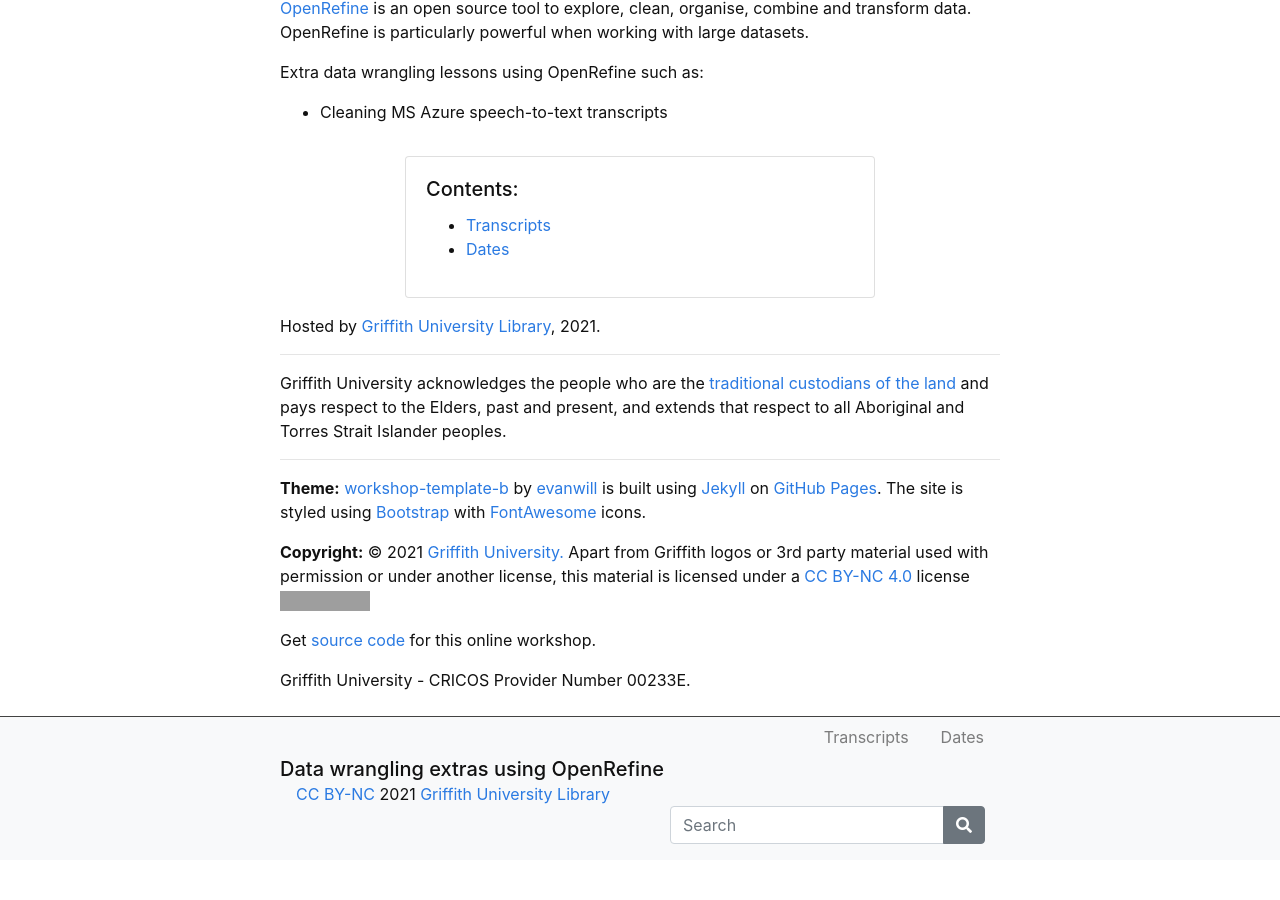
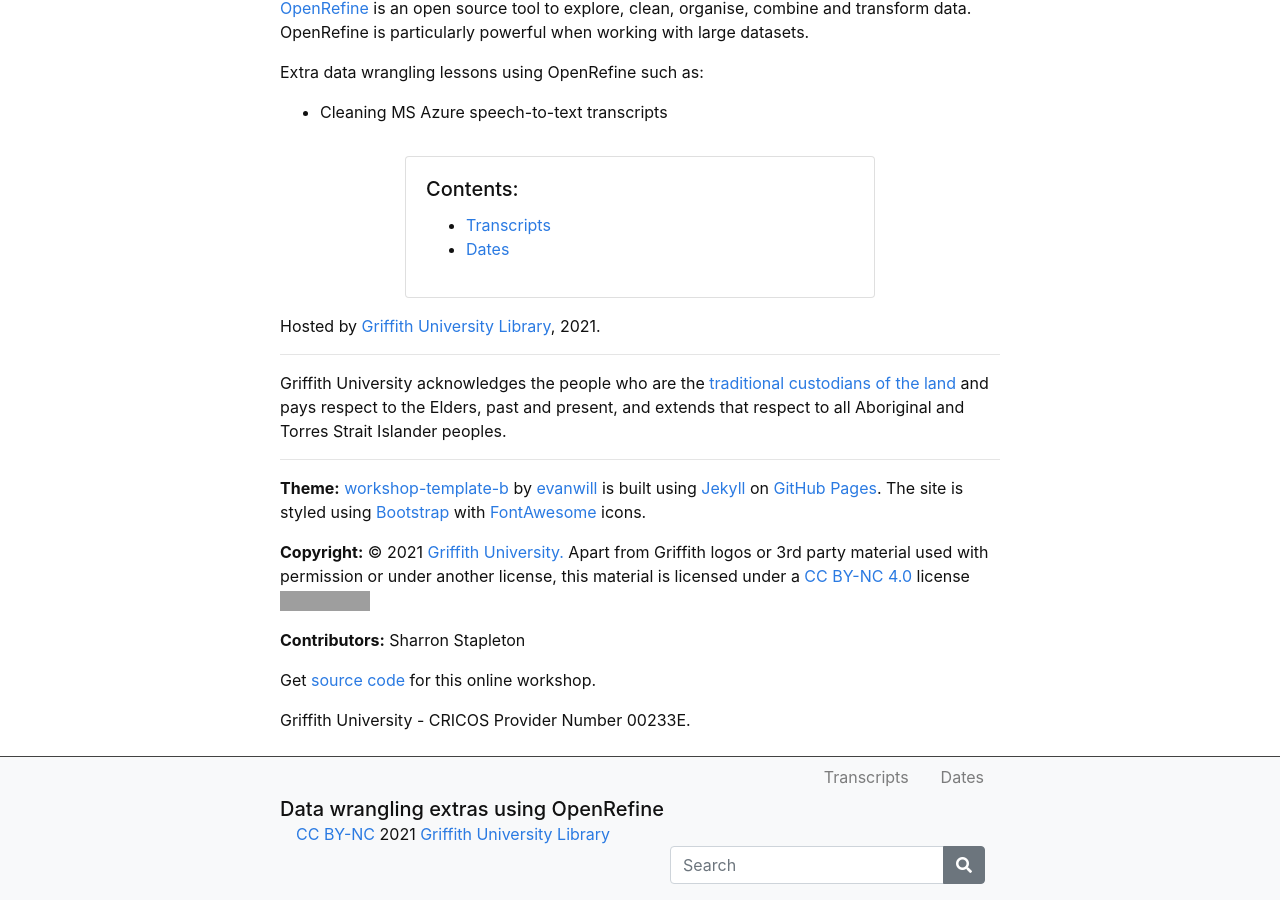
Before and after one commit to GriffithUniLibrary/OpenRefineExtras, a Jekyll site: the page built from index.md, in a window 1280 px wide and 900 px high, scrolled down 676 px. Built offline with Jekyll 4.4.1, drawn with Linux system fonts in a browser that asks for light colours; before the commit the page ends 1536 px from its top, so only the background shows below that; grey boxes are pictures that could not be loaded.

Commit message:
Update CC-license-MT.html

```diff
--- a/_includes/credits.html
+++ b/_includes/credits.html
@@ -1,4 +1,5 @@
 <p>Griffith University acknowledges the people who are the <a href="https://www.griffith.edu.au/about-griffith/first-peoples" target="_blank" rel="noopener">traditional custodians of the land</a> and pays respect to the Elders, past and present, and extends that respect to all Aboriginal and Torres Strait Islander peoples.</p>---
 <p><strong>Theme:</strong> <a href="https://github.com/evanwill/workshop-template-b" target="_blank" rel="noopener">workshop-template-b</a> by <a href="https://github.com/evanwill/" target="_blank" rel="noopener">evanwill</a> is built using <a href="https://jekyllrb.com/" target="_blank" rel="noopener">Jekyll</a> on <a href="https://pages.github.com/" target="_blank" rel="noopener">GitHub Pages</a>. The site is styled using <a href="https://getbootstrap.com/" target="_blank" rel="noopener">Bootstrap</a> with <a href="https://fontawesome.com/" target="_blank" rel="noopener">FontAwesome</a> icons.</p>
 <p><strong>Copyright:</strong> © {{ site.pub_year}} <a href="https://www.griffith.edu.au/library" target="_blank" rel="noopener">Griffith University.</a> Apart from Griffith logos or 3rd party material used with permission or under another license, this material is licensed under a <a href="https://creativecommons.org/licenses/by-nc/4.0/" rel="license">CC BY-NC 4.0 </a>license <img src="https://licensebuttons.net/l/by-nc/4.0/88x31.png" alt="Creative Commons License" /></p>
+<p><strong>Contributors:</strong> {% include_relative /CONTRIBUTING.md %}</p>
 <p>Get <a href="{{ site.source-code }}" target="_blank" rel="noopener">source code</a> for this online workshop.<p>
```
